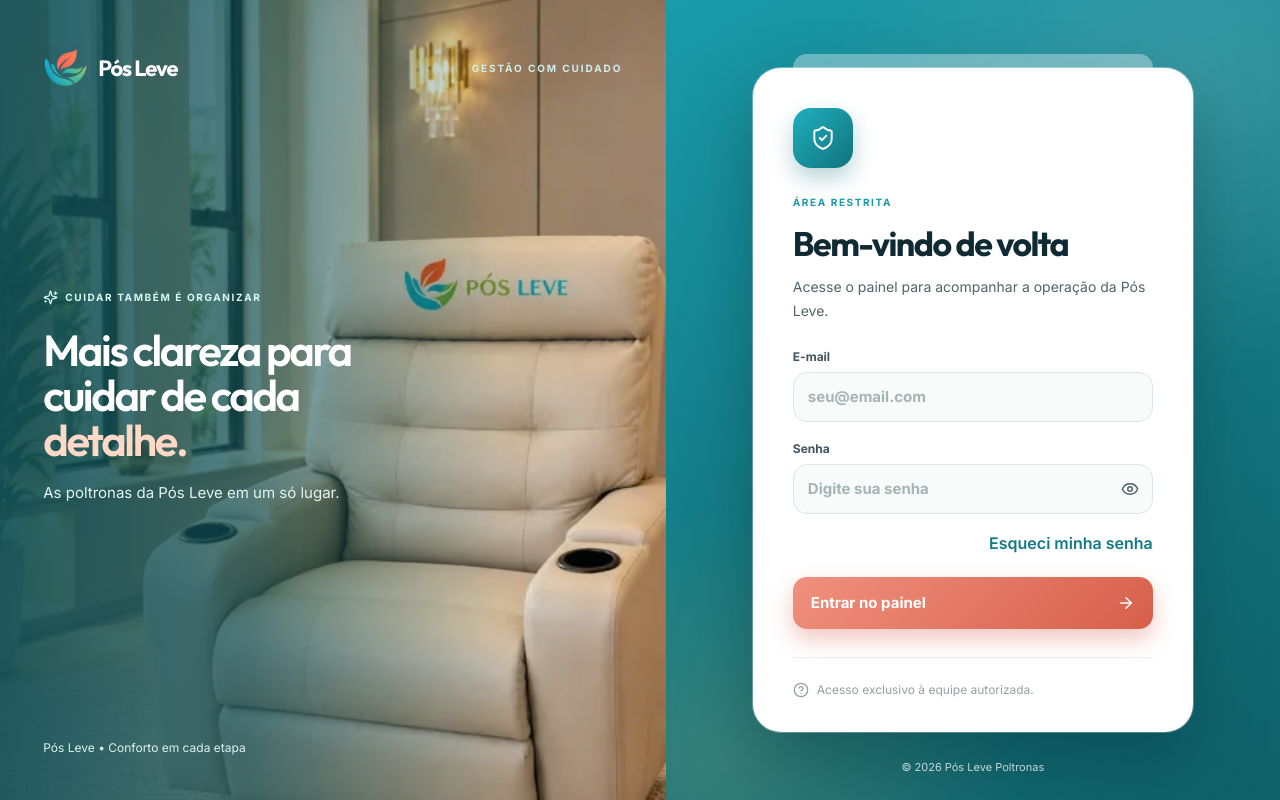
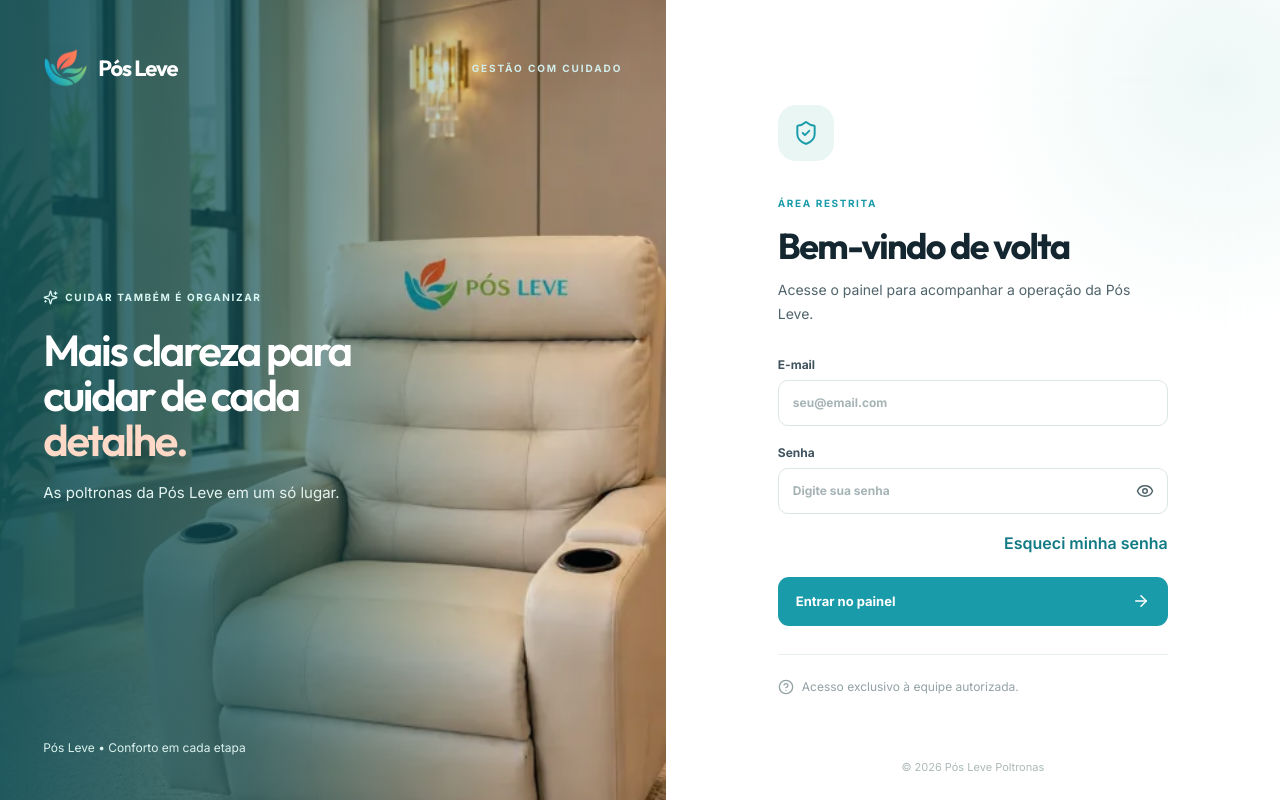
Before and after one commit to telkestecnologia/poslevepoltronas_dashboard, a React (Vite) app: page / in a window 1280 px wide. Built offline with nearby package versions, Linux system fonts and the light colour scheme; no server answers.

Commit message:
Revert "style: login com o lado direito verde e o formulário num cartão elegante (computador)"
This reverts commit cc3a416e83d6b6cd0edb47cef082bb9f8ad57a40.

```diff
--- a/src/desktop-theme.css
+++ b/src/desktop-theme.css
@@ -414,24 +414,3 @@
   .login-art .login-art-top, .login-art .login-art-copy, .login-art .login-art-bottom { position: relative; z-index: 2; }
   .login-art .login-art-copy { max-width: 56%; }
 }
-
-/* Login no computador: lado direito no mesmo verde, com o formulário num cartão branco elegante. */
-@media (min-width: 901px) {
-  .login-panel { background:
-      radial-gradient(520px 420px at 85% 10%, rgba(255, 255, 255, 0.14), transparent 70%),
-      radial-gradient(420px 360px at 10% 95%, rgba(243, 209, 107, 0.16), transparent 70%),
-      linear-gradient(150deg, #1a9baa 0%, #137882 55%, #0f5f68 100%); }
-  .login-card { position: relative; width: min(100%, 440px); padding: 40px 40px 34px; border-radius: 28px; background: #fff;
-    box-shadow: 0 30px 70px rgba(4, 40, 46, 0.35), 0 0 0 1px rgba(255, 255, 255, 0.4); }
-  .login-card::before { content: ''; position: absolute; top: -14px; left: 40px; right: 40px; height: 14px; border-radius: 14px 14px 0 0;
-    background: rgba(255, 255, 255, 0.35); }
-  .login-icon { width: 60px; height: 60px; margin-bottom: 22px; border-radius: 18px; background: linear-gradient(135deg, #1fb0bf, #12727d); color: #fff;
-    box-shadow: 0 10px 22px rgba(18, 114, 125, 0.3); }
-  .login-card h2 { font-size: 34px; color: #0f2a33; }
-  .login-card > p { margin-bottom: 26px; }
-  .login-form input { height: 50px; border: 1.5px solid #dbe7e5; border-radius: 14px; background: #f7fbfa; font-size: 15px; }
-  .login-form input:focus { border-color: #1a9baa; background: #fff; box-shadow: 0 0 0 4px rgba(26, 155, 170, 0.14); outline: 0; }
-  .login-submit { min-height: 52px; border-radius: 14px; background: linear-gradient(135deg, #f0907e, #d65f4b) !important; box-shadow: 0 10px 22px rgba(214, 95, 75, 0.35); font-size: 15px; }
-  .login-submit:hover { filter: brightness(1.05); }
-  .login-footnote { color: rgba(255, 255, 255, 0.75); }
-}
```
